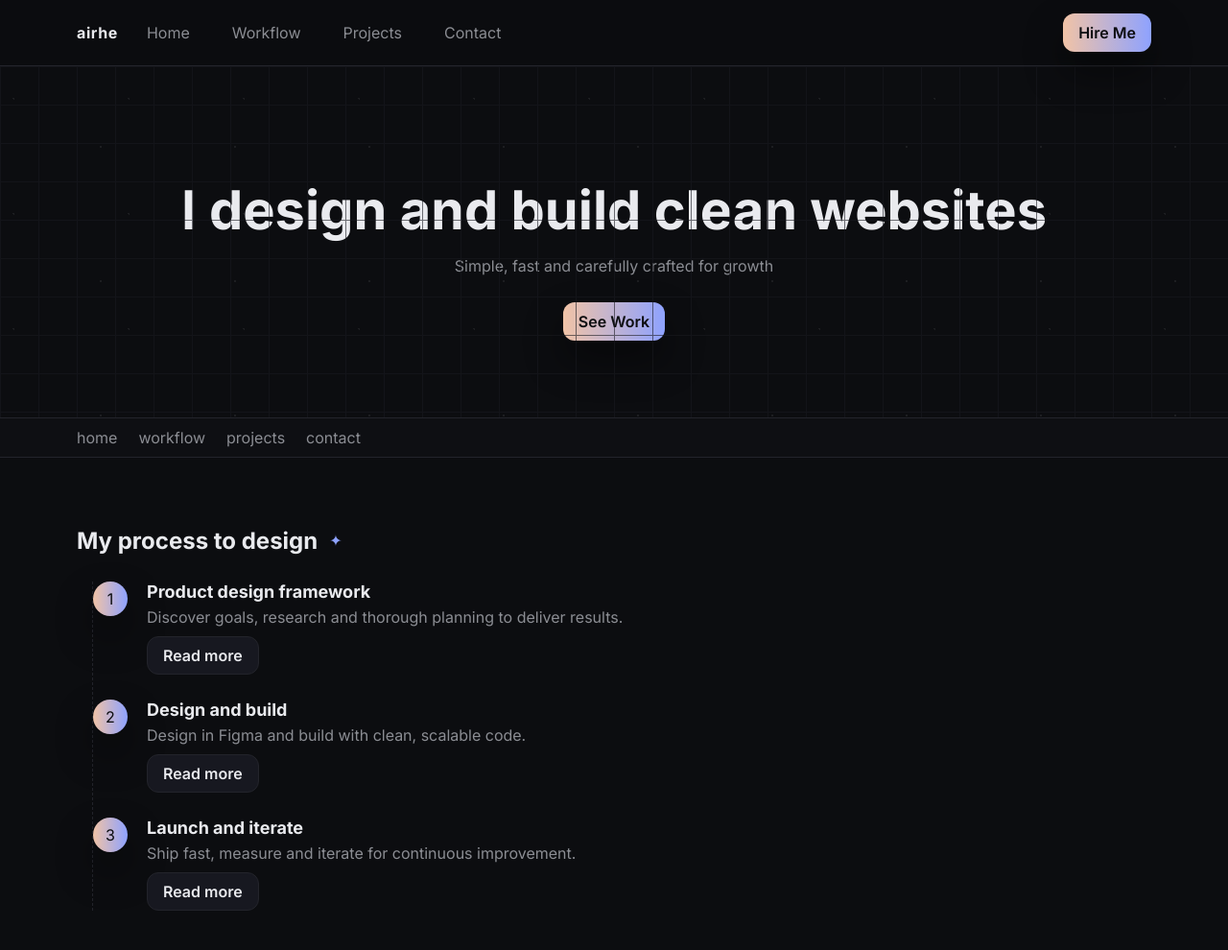
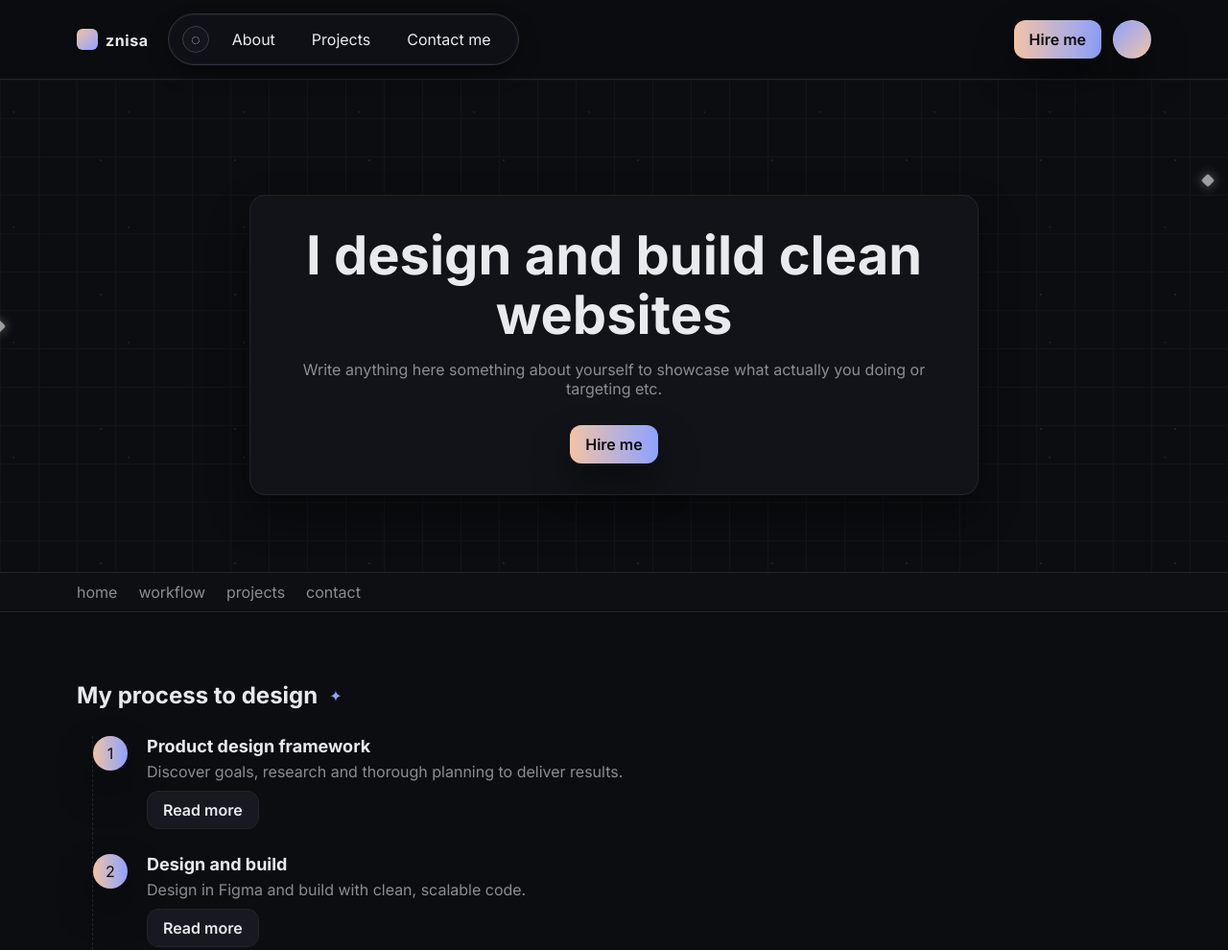
Before and after one commit to NayPaingSoe/visibleone-frontend-assigment, a plain HTML site: page index.html in a window 1280 px wide. Shown: the top 990 px of the page at 96% size. Drawn offline with Linux system fonts and the light colour scheme.

Commit message:
feat(ui): update brand name and add nav

```diff
--- a/index.html
+++ b/index.html
@@ -15,7 +15,7 @@
   <body>
     <header class="site-header">
       <div class="container header-inner">
-        <a href="#hero" class="brand">airhe</a>
+        <a href="#hero" class="brand"><span class="brand-mark"></span>znisa</a>
         <nav class="nav" aria-label="Primary">
           <button
             class="nav-toggle"
@@ -26,6 +26,12 @@
             <span class="nav-toggle-bar"></span>
             <span class="nav-toggle-bar"></span>
           </button>
+          <div class="nav-pill">
+            <span class="pill-icon" aria-hidden="true">◌</span>
+            <a href="#hero" class="pill-link">About</a>
+            <a href="#projects" class="pill-link">Projects</a>
+            <a href="#contact" class="pill-link">Contact me</a>
+          </div>
           <ul id="primary-nav" class="nav-list">
             <li><a href="#hero" class="nav-link">Home</a></li>
             <li><a href="#process" class="nav-link">Workflow</a></li>
@@ -33,7 +39,10 @@
             <li><a href="#contact" class="nav-link">Contact</a></li>
           </ul>
         </nav>
-        <a href="#contact" class="btn btn-primary">Hire Me</a>
+        <div class="header-cta">
+          <a href="#contact" class="btn btn-primary">Hire me</a>
+          <a href="#" class="icon-circle" aria-label="Profile"></a>
+        </div>
       </div>
     </header>
 
@@ -41,10 +50,15 @@
       <section id="hero" class="hero">
         <div class="grid-bg"></div>
         <div class="container hero-inner">
-          <h1 class="hero-title">I design and build clean websites</h1>
-          <p class="hero-sub">Simple, fast and carefully crafted for growth</p>
-          <div class="hero-actions">
-            <a href="#projects" class="btn btn-primary">See Work</a>
+          <div class="hero-card">
+            <h1 class="hero-title">I design and build clean websites</h1>
+            <p class="hero-sub">
+              Write anything here something about yourself to showcase what
+              actually you doing or targeting etc.
+            </p>
+            <div class="hero-actions">
+              <a href="#contact" class="btn btn-primary">Hire me</a>
+            </div>
           </div>
         </div>
       </section>
--- a/styles.css
+++ b/styles.css
@@ -6,16 +6,24 @@
   --border: #23242b;
   --accent-a: #f1c3a6;
   --accent-b: #8ea2ff;
-  --shadow: 0 20px 40px rgba(0,0,0,.45);
+  --shadow: 0 20px 40px rgba(0, 0, 0, 0.45);
+  --grid-dot: rgba(150, 150, 160, 0.18);
+  --grid-line: #9093a5;
 }
 
-* { box-sizing: border-box }
-html, body { height: 100% }
+* {
+  box-sizing: border-box;
+}
+html,
+body {
+  height: 100%;
+}
 body {
   margin: 0;
   background: var(--bg);
   color: var(--text);
-  font-family: Inter, system-ui, -apple-system, Segoe UI, Roboto, Helvetica, Arial, sans-serif;
+  font-family: Inter, system-ui, -apple-system, Segoe UI, Roboto, Helvetica,
+    Arial, sans-serif;
   -webkit-font-smoothing: antialiased;
   -moz-osx-font-smoothing: grayscale;
 }
@@ -29,7 +37,7 @@ body {
   position: sticky;
   top: 0;
   z-index: 50;
-  background: rgba(12,13,16,.8);
+  background: rgba(12, 13, 16, 0.8);
   backdrop-filter: saturate(140%) blur(8px);
   border-bottom: 1px solid var(--border);
 }
@@ -44,10 +52,22 @@ body {
   text-decoration: none;
   color: var(--text);
   font-weight: 700;
-  letter-spacing: .6px;
+  letter-spacing: 0.6px;
+}
+.brand-mark {
+  display: inline-block;
+  width: 22px;
+  height: 22px;
+  border-radius: 6px;
+  margin-right: 8px;
+  background: linear-gradient(135deg, var(--accent-a), var(--accent-b));
+  vertical-align: -4px;
 }
 
-.nav { display: flex; align-items: center }
+.nav {
+  display: flex;
+  align-items: center;
+}
 .nav-list {
   display: flex;
   gap: 24px;
@@ -61,7 +81,10 @@ body {
   padding: 8px 10px;
   border-radius: 8px;
 }
-.nav-link:hover { color: var(--text); background: #16171d }
+.nav-link:hover {
+  color: var(--text);
+  background: #16171d;
+}
 
 .nav-toggle {
   display: none;
@@ -79,6 +102,52 @@ body {
   height: 2px;
   background: var(--text);
   display: block;
+}
+.header-cta {
+  display: flex;
+  align-items: center;
+  gap: 12px;
+}
+.icon-circle {
+  width: 40px;
+  height: 40px;
+  border-radius: 50%;
+  display: inline-flex;
+  align-items: center;
+  justify-content: center;
+  background: linear-gradient(135deg, var(--accent-b), var(--accent-a));
+  box-shadow: var(--shadow);
+  border: 1px solid rgba(255, 255, 255, 0.08);
+}
+.nav-pill {
+  display: none;
+  align-items: center;
+  gap: 10px;
+  padding: 8px 14px;
+  border-radius: 28px;
+  background: #0f1015;
+  border: 1px solid #2f3140;
+  box-shadow: inset 0 0 0 1px rgba(255, 255, 255, 0.04),
+    0 10px 20px rgba(0, 0, 0, 0.35);
+}
+.pill-icon {
+  width: 28px;
+  height: 28px;
+  border-radius: 50%;
+  display: inline-grid;
+  place-items: center;
+  color: #d7d9ff;
+  background: #14151b;
+  border: 1px solid #3a3c4a;
+}
+.pill-link {
+  color: var(--text);
+  text-decoration: none;
+  padding: 8px 14px;
+  border-radius: 20px;
+}
+.pill-link:hover {
+  background: #15161d;
 }
 
 .btn {
@@ -101,8 +170,12 @@ body {
   background: #171820;
   border: 1px solid var(--border);
 }
-.btn-primary:hover { filter: brightness(1.05) }
-.btn-ghost:hover { background: #1b1c24 }
+.btn-primary:hover {
+  filter: brightness(1.05);
+}
+.btn-ghost:hover {
+  background: #1b1c24;
+}
 
 .hero {
   position: relative;
@@ -111,21 +184,72 @@ body {
 .grid-bg {
   position: absolute;
   inset: 0;
-  background:
-    radial-gradient(circle at 12% 28%, rgba(255,255,255,.12) 1px, transparent 1px) 0 0/120px 120px,
-    radial-gradient(circle at 75% 60%, rgba(255,255,255,.12) 1px, transparent 1px) 0 0/140px 140px,
+  background: radial-gradient(
+        circle at 12% 28%,
+        rgba(255, 255, 255, 0.12) 1px,
+        transparent 1px
+      )
+      0 0/120px 120px,
+    radial-gradient(
+        circle at 75% 60%,
+        rgba(255, 255, 255, 0.12) 1px,
+        transparent 1px
+      )
+      0 0/140px 140px,
     linear-gradient(#191a20 1px, transparent 1px) 0 0/100% 40px,
     linear-gradient(90deg, #191a20 1px, transparent 1px) 0 0/40px 100%;
-  opacity: .6;
+  opacity: 0.6;
   pointer-events: none;
 }
+.grid-bg::before,
+.grid-bg::after {
+  content: "";
+  position: absolute;
+  width: 10px;
+  height: 10px;
+  background: #fff;
+  border-radius: 2px;
+  transform: rotate(45deg);
+  filter: drop-shadow(0 0 6px rgba(255, 255, 255, 0.7));
+}
+.grid-bg::before {
+  left: -6px;
+  top: 50%;
+  transform: translateY(-50%) rotate(45deg);
+}
+.grid-bg::after {
+  right: 16px;
+  top: 100px;
+}
 .hero-inner {
+  position: relative;
+  z-index: 1;
   padding: 120px 0 80px;
   text-align: center;
 }
-.hero-title { font-size: clamp(28px, 6vw, 56px); line-height: 1.1; margin: 0 0 16px }
-.hero-sub { color: var(--muted); margin: 0 0 28px }
-.hero-actions { display: flex; gap: 14px; justify-content: center }
+.hero-card {
+  width: min(760px, 86vw);
+  margin: 0 auto;
+  background: #121318;
+  border: 1px solid var(--border);
+  border-radius: 16px;
+  padding: 32px 28px;
+  box-shadow: var(--shadow);
+}
+.hero-title {
+  font-size: clamp(28px, 6vw, 56px);
+  line-height: 1.1;
+  margin: 0 0 16px;
+}
+.hero-sub {
+  color: var(--muted);
+  margin: 0 0 28px;
+}
+.hero-actions {
+  display: flex;
+  gap: 14px;
+  justify-content: center;
+}
 
 .section-nav {
   border-top: 1px solid var(--border);
@@ -137,13 +261,31 @@ body {
   gap: 22px;
   padding: 10px 0;
 }
-.section-link { color: var(--muted); text-decoration: none; text-transform: lowercase }
-.section-link:hover { color: var(--text) }
+.section-link {
+  color: var(--muted);
+  text-decoration: none;
+  text-transform: lowercase;
+}
+.section-link:hover {
+  color: var(--text);
+}
 
-.section { padding: 72px 0 }
-.section-head { display: flex; align-items: center; gap: 12px; margin-bottom: 28px }
-.section-head h2 { margin: 0; font-size: 24px }
-.spark { color: var(--accent-b) }
+.section {
+  padding: 72px 0;
+}
+.section-head {
+  display: flex;
+  align-items: center;
+  gap: 12px;
+  margin-bottom: 28px;
+}
+.section-head h2 {
+  margin: 0;
+  font-size: 24px;
+}
+.spark {
+  color: var(--accent-b);
+}
 
 .timeline {
   border-left: 1px dashed var(--border);
@@ -151,7 +293,12 @@ body {
   display: grid;
   gap: 26px;
 }
-.timeline-item { display: grid; grid-template-columns: 40px 1fr; gap: 16px; align-items: start }
+.timeline-item {
+  display: grid;
+  grid-template-columns: 40px 1fr;
+  gap: 16px;
+  align-items: start;
+}
 .step {
   width: 36px;
   height: 36px;
@@ -162,10 +309,20 @@ body {
   background: linear-gradient(90deg, var(--accent-a), var(--accent-b));
   box-shadow: var(--shadow);
 }
-.timeline .content h3 { margin: 0 0 6px; font-size: 18px }
-.timeline .content p { margin: 0 0 10px; color: var(--muted) }
+.timeline .content h3 {
+  margin: 0 0 6px;
+  font-size: 18px;
+}
+.timeline .content p {
+  margin: 0 0 10px;
+  color: var(--muted);
+}
 
-.projects-grid { display: grid; grid-template-columns: 1fr; gap: 18px }
+.projects-grid {
+  display: grid;
+  grid-template-columns: 1fr;
+  gap: 18px;
+}
 .project-card {
   background: var(--surface);
   border: 1px solid var(--border);
@@ -175,48 +332,138 @@ body {
   grid-template-columns: 1fr 1fr;
   align-items: center;
 }
-.project-card .preview { aspect-ratio: 1/1 }
-.gradient { background: linear-gradient(135deg, var(--accent-a), var(--accent-b)) }
-.project-card .meta { padding: 24px; display: flex; flex-direction: column; gap: 8px; justify-content: center }
-.project-card .icon { color: var(--muted) }
-.project-card h3 { margin: 0 }
-.project-card:hover { transform: translateY(-2px); transition: transform .2s ease }
+.project-card .preview {
+  aspect-ratio: 1/1;
+}
+.gradient {
+  background: linear-gradient(135deg, var(--accent-a), var(--accent-b));
+}
+.project-card .meta {
+  padding: 24px;
+  display: flex;
+  flex-direction: column;
+  gap: 8px;
+  justify-content: center;
+}
+.project-card .icon {
+  color: var(--muted);
+}
+.project-card h3 {
+  margin: 0;
+}
+.project-card:hover {
+  transform: translateY(-2px);
+  transition: transform 0.2s ease;
+}
 
-.testimonials { display: grid; grid-template-columns: repeat(2,1fr); gap: 18px }
+.testimonials {
+  display: grid;
+  grid-template-columns: repeat(2, 1fr);
+  gap: 18px;
+}
 .testimonial {
   background: var(--surface);
   border: 1px solid var(--border);
   border-radius: 16px;
   padding: 24px;
 }
-.testimonial p { margin: 0 0 14px }
-.author { display: flex; gap: 10px; color: var(--muted) }
-.author .name { color: var(--text) }
+.testimonial p {
+  margin: 0 0 14px;
+}
+.author {
+  display: flex;
+  gap: 10px;
+  color: var(--muted);
+}
+.author .name {
+  color: var(--text);
+}
 
-.contact-inner { display: grid; grid-template-columns: 1.1fr .9fr; gap: 24px; align-items: center }
+.contact-inner {
+  display: grid;
+  grid-template-columns: 1.1fr 0.9fr;
+  gap: 24px;
+  align-items: center;
+}
 .cta-grid {
   height: 240px;
   border: 1px solid var(--border);
   border-radius: 16px;
-  background:
-    linear-gradient(#191a20 1px, transparent 1px) 0 0/100% 40px,
+  background: linear-gradient(#191a20 1px, transparent 1px) 0 0/100% 40px,
     linear-gradient(90deg, #191a20 1px, transparent 1px) 0 0/40px 100%;
 }
-.cta h2 { margin: 0 0 8px }
-.cta p { margin: 0 0 18px; color: var(--muted) }
+.cta h2 {
+  margin: 0 0 8px;
+}
+.cta p {
+  margin: 0 0 18px;
+  color: var(--muted);
+}
 
-.reveal { opacity: 0; transform: translateY(14px); transition: opacity .4s ease, transform .4s ease }
-.reveal.visible { opacity: 1; transform: translateY(0) }
+.reveal {
+  opacity: 0;
+  transform: translateY(14px);
+  transition: opacity 0.4s ease, transform 0.4s ease;
+}
+.reveal.visible {
+  opacity: 1;
+  transform: translateY(0);
+}
+
+.hero-inner {
+  position: relative;
+  z-index: 1;
+}
 
 @media (max-width: 920px) {
-  .projects-grid { grid-template-columns: 1fr }
-  .testimonials { grid-template-columns: 1fr }
-  .contact-inner { grid-template-columns: 1fr }
+  .projects-grid {
+    grid-template-columns: 1fr;
+  }
+  .testimonials {
+    grid-template-columns: 1fr;
+  }
+  .contact-inner {
+    grid-template-columns: 1fr;
+  }
 }
 
 @media (max-width: 720px) {
-  .header-inner { grid-template-columns: auto auto auto }
-  .nav-toggle { display: inline-flex }
-  .nav-list { position: fixed; inset: 64px 0 auto; width: 92vw; margin: 0 auto; background: #111218; border: 1px solid var(--border); border-radius: 14px; flex-direction: column; padding: 16px; gap: 8px; transform: scale(.96); opacity: 0; pointer-events: none }
-  .nav.open .nav-list { opacity: 1; transform: scale(1); pointer-events: auto }
+  .header-inner {
+    grid-template-columns: auto auto auto;
+  }
+  .nav-toggle {
+    display: inline-flex;
+  }
+  .nav-list {
+    position: fixed;
+    inset: 64px 0 auto;
+    width: 92vw;
+    margin: 0 auto;
+    background: #111218;
+    border: 1px solid var(--border);
+    border-radius: 14px;
+    flex-direction: column;
+    padding: 16px;
+    gap: 8px;
+    transform: scale(0.96);
+    opacity: 0;
+    pointer-events: none;
+  }
+  .nav.open .nav-list {
+    opacity: 1;
+    transform: scale(1);
+    pointer-events: auto;
+  }
+  .nav-pill {
+    display: none;
+  }
 }
+
+@media (min-width: 721px) {
+  .nav-list {
+    display: none;
+  }
+  .nav-pill {
+    display: inline-flex;
+  }
+}
```
